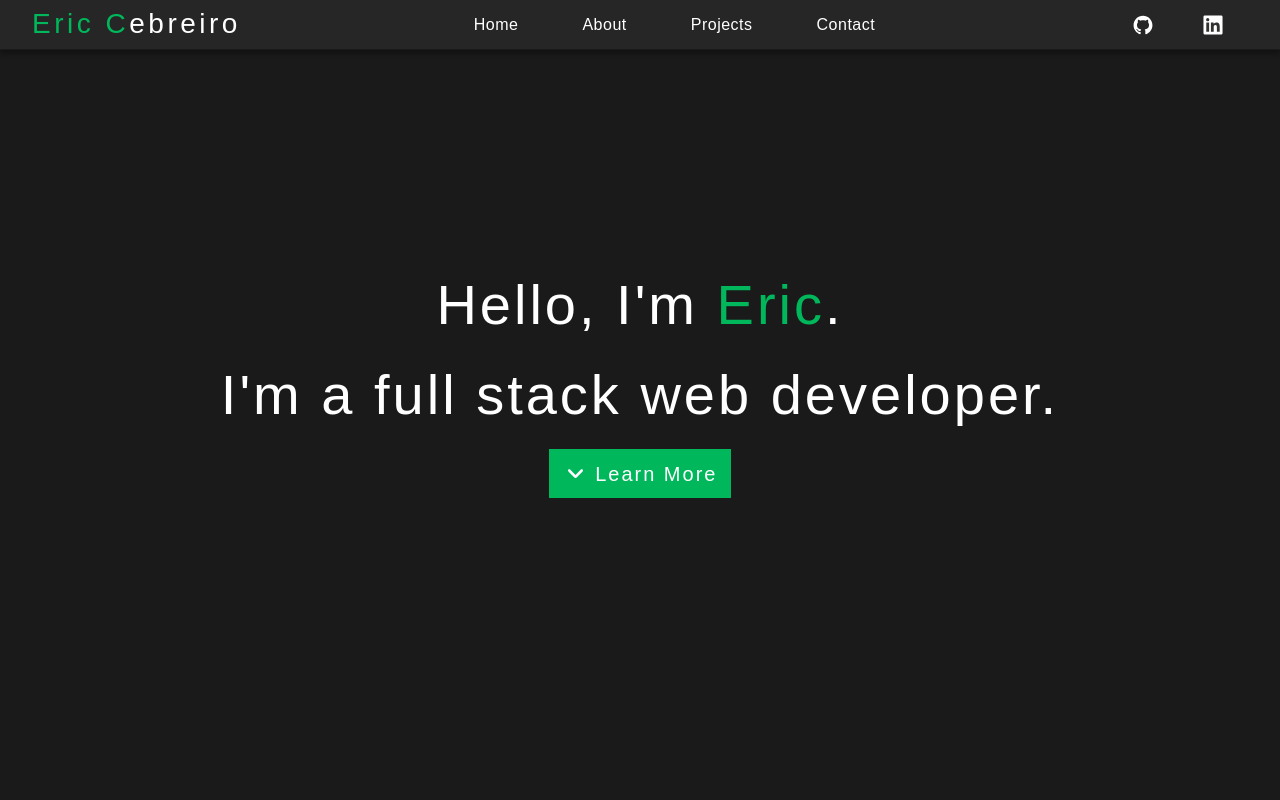
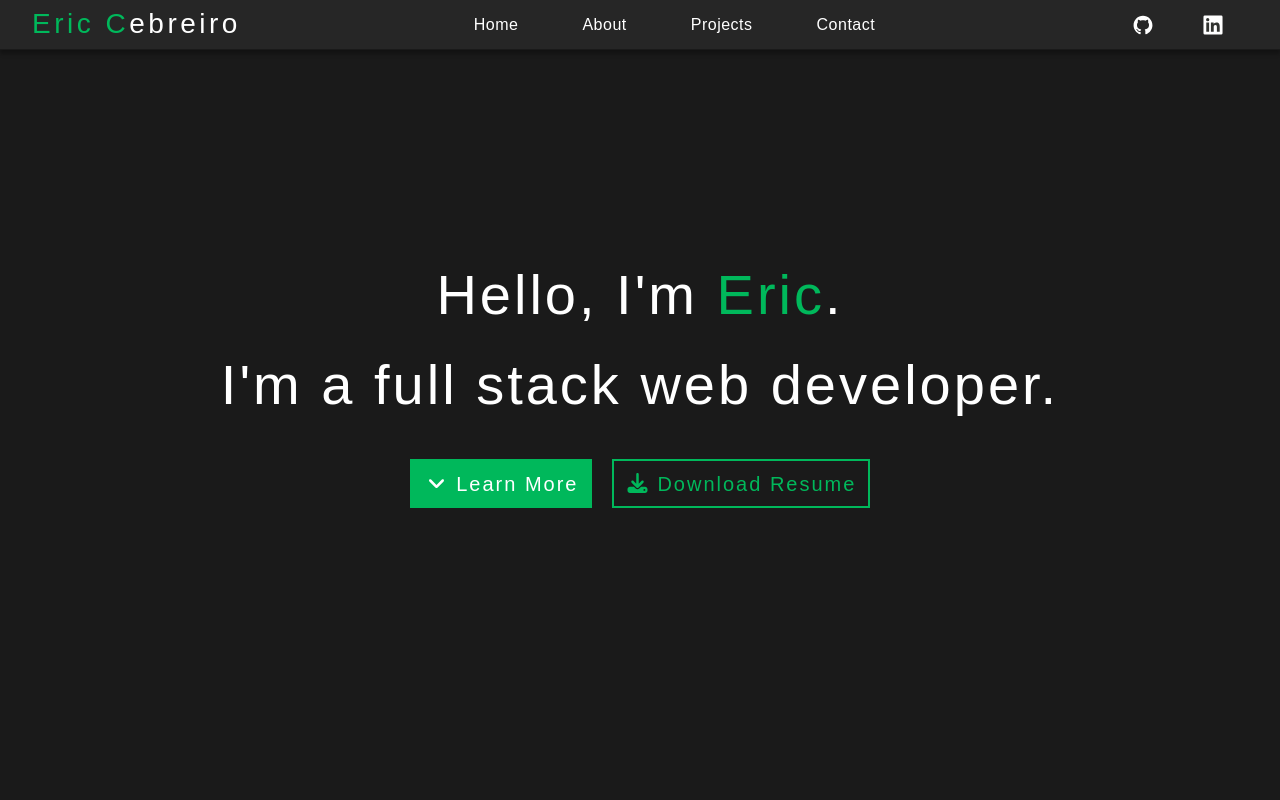
Before and after one commit to eocebreiro/portfolio, a React (Create React App) app: page / in a window 1280 px wide. Shown: the top 800 px of the page. Built offline with nearby package versions, Linux system fonts and the light colour scheme.

Commit message:
fixed bugs

```diff
--- a/src/Layout/About.js
+++ b/src/Layout/About.js
@@ -60,7 +60,7 @@ export const About = () => {
                 to={resume}
                 target="_blank"
                 rel="noreferrer"
-                color="primary"
+                color="reverse"
               >
                 <FontAwesomeIcon icon={faDownload} fixedWidth /> Download Resume
               </Button>
--- a/src/Layout/Main.js
+++ b/src/Layout/Main.js
@@ -1,14 +1,17 @@
 import React from "react";
 
 // Components
-import { LandingSection, Col } from "../components/Div";
+import { LandingSection, Col, MainPageButtonBox } from "../components/Div";
 import { PTitle, Span } from "../components/P";
 import { Button } from "../components/Button";
 import { SlideRight, SlideLeft, SlideUp } from "../components/Animations";
 
 //Font Awesome
 import { FontAwesomeIcon } from "@fortawesome/react-fontawesome";
-import { faAngleDown } from "@fortawesome/free-solid-svg-icons";
+import { faAngleDown, faDownload } from "@fortawesome/free-solid-svg-icons";
+
+// Resume
+import resume from "../documents/resume.pdf";
 
 export const Main = () => {
   return (
@@ -25,9 +28,21 @@ export const Main = () => {
       </SlideLeft>
       <Col>
         <SlideUp>
-          <Button to="#about" color="primary">
-            <FontAwesomeIcon icon={faAngleDown} fixedWidth /> Learn More
-          </Button>
+          <MainPageButtonBox>
+            {" "}
+            <Button to="#about" color="primary">
+              <FontAwesomeIcon icon={faAngleDown} fixedWidth /> Learn More
+            </Button>
+            <Button
+              type="pdf"
+              to={resume}
+              target="_blank"
+              rel="noreferrer"
+              color="reverse"
+            >
+              <FontAwesomeIcon icon={faDownload} fixedWidth /> Download Resume
+            </Button>
+          </MainPageButtonBox>
         </SlideUp>
       </Col>
     </LandingSection>
--- a/src/components/Button/buttonStyles.js
+++ b/src/components/Button/buttonStyles.js
@@ -13,6 +13,7 @@ export const buttonStyles = css`
   letter-spacing: 2px;
   text-decoration: transparent;
   background: none;
+  text-align: center;
   ${(props) =>
     props.color === "primary" &&
     css`
--- a/src/components/Div/index.js
+++ b/src/components/Div/index.js
@@ -322,3 +322,11 @@ export const MadeWith = styled.div`
     justify-content: center;
   }
 `;
+
+export const MainPageButtonBox = styled(ButtonBox)`
+  @media ${device.tablet} {
+    display: grid;
+    grid-template-columns: 1fr;
+    row-gap: 20px;
+  }
+`;
```
